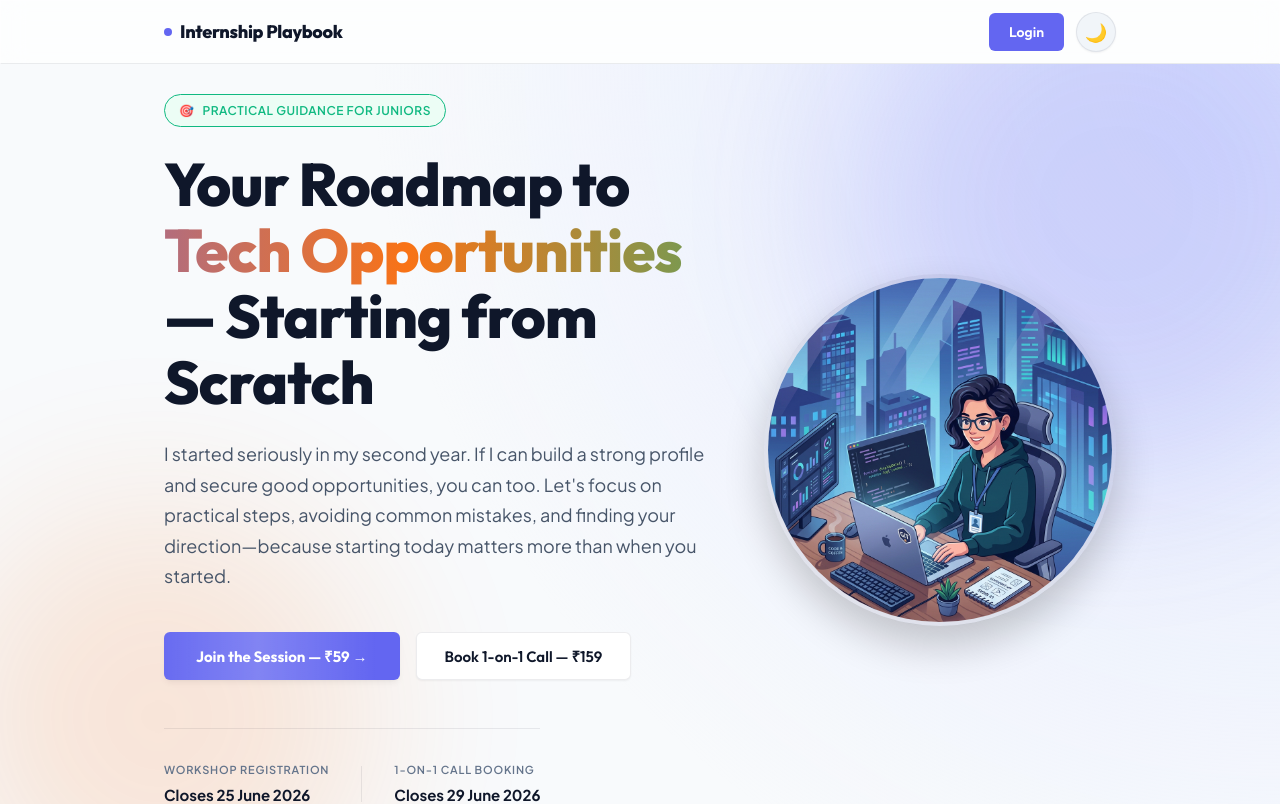
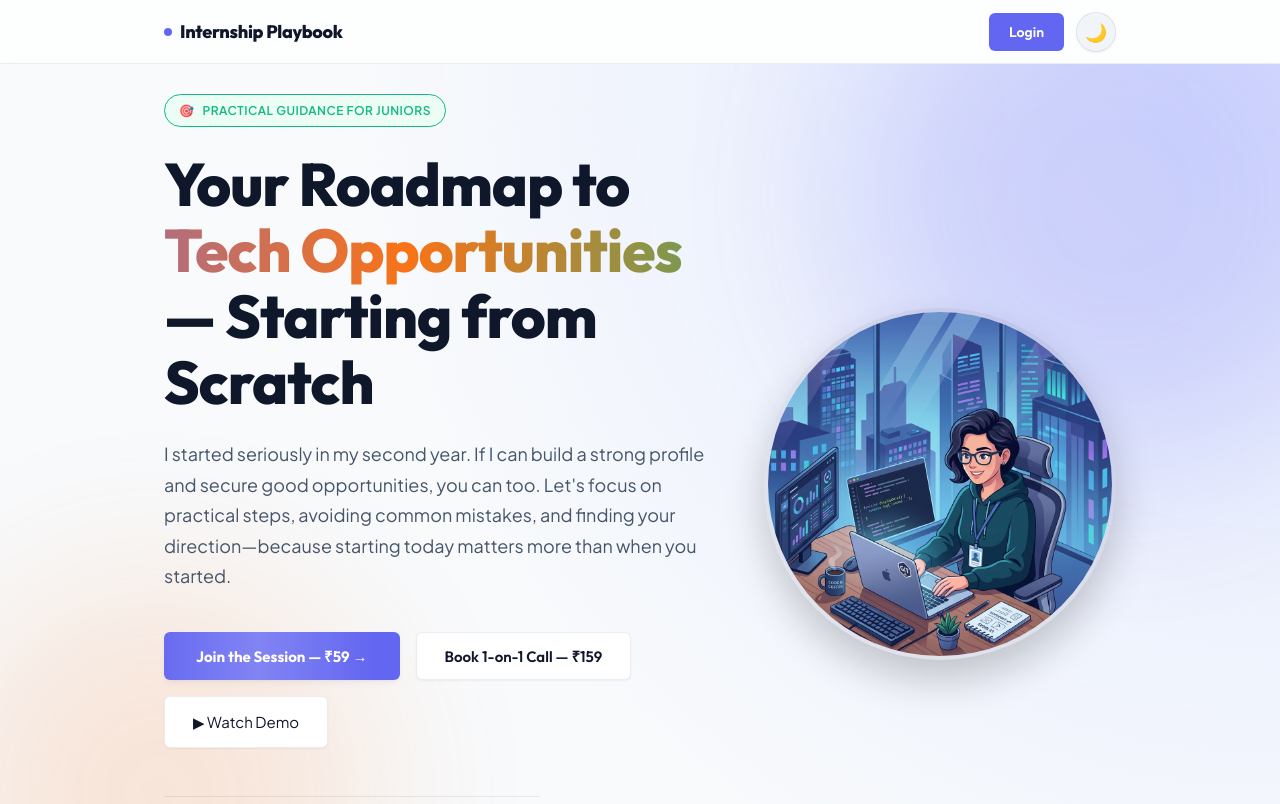
Before and after one commit to Vidhi-Ajmera16355/Session, a React (Create React App) app in the folder client/: page / in a window 1280 px wide. Shown: the top 804 px of the page. Built offline with nearby package versions, Linux system fonts and the light colour scheme; no server answers.

Commit message:
demo video

```diff
--- a/client/src/components/Hero.js
+++ b/client/src/components/Hero.js
@@ -143,6 +143,17 @@ export default function Hero({ onCTA }) {
             >
               Book 1-on-1 Call — ₹159
             </button>
+            <a
+              href="https://www.linkedin.com/posts/vidhi-ajmera-501328257_collegestudents-careergrowth-internships-ugcPost-7469748611132817408-qHmL/?utm_source=social_share_send&utm_medium=android_app&rcm=ACoAAD867tEBrUHaAuLtq2MXT1AN1oiYox_JxjY&utm_campaign=copy_link"
+              target="_blank"
+              rel="noopener noreferrer"
+              style={{...s.btnSecondary, display: 'flex', alignItems: 'center', gap: '8px', textDecoration: 'none'}}
+              className="glow-hover"
+              onMouseEnter={e => e.currentTarget.style.background = 'var(--bg-tertiary)'}
+              onMouseLeave={e => e.currentTarget.style.background = 'var(--bg-secondary)'}
+            >
+              ▶ Watch Demo
+            </a>
           </div>
           <div style={{ ...s.deadline, justifyContent: 'flex-start' }} className="fade-up-4">
             <div style={s.dlItem}>
--- a/client/src/components/Pricing.js
+++ b/client/src/components/Pricing.js
@@ -171,6 +171,7 @@ export default function Pricing({ onSelect }) {
                 ✓ Already Purchased
               </button>
             ) : (
+              <div style={{ display: 'flex', flexDirection: 'column', gap: '12px' }}>
                 <button
                   style={{ ...s.btn, ...s.btnPrimary, position: 'relative', overflow: 'hidden' }}
                   onClick={() => onSelect('workshop')}
@@ -180,6 +181,17 @@ export default function Pricing({ onSelect }) {
                   <div style={{position: 'absolute', top: 0, left: '-100%', width: '100%', height: '100%', background: 'linear-gradient(90deg, transparent, rgba(255,255,255,0.2), transparent)', animation: 'shimmer 2s infinite'}}></div>
                   Register for ₹59 →
                 </button>
+                <a
+                  href="https://www.linkedin.com/posts/vidhi-ajmera-501328257_collegestudents-careergrowth-internships-ugcPost-7469748611132817408-qHmL/?utm_source=social_share_send&utm_medium=android_app&rcm=ACoAAD867tEBrUHaAuLtq2MXT1AN1oiYox_JxjY&utm_campaign=copy_link"
+                  target="_blank"
+                  rel="noopener noreferrer"
+                  style={{ ...s.btn, ...s.btnOutline, display: 'flex', alignItems: 'center', justifyContent: 'center', gap: '8px', textDecoration: 'none' }}
+                  onMouseEnter={e => e.currentTarget.style.background = 'var(--bg-tertiary)'}
+                  onMouseLeave={e => e.currentTarget.style.background = 'transparent'}
+                >
+                  ▶ Watch Demo Video
+                </a>
+              </div>
             )}
           </div>
 
```
Lines whose indentation alone changed are shown as unchanged.
